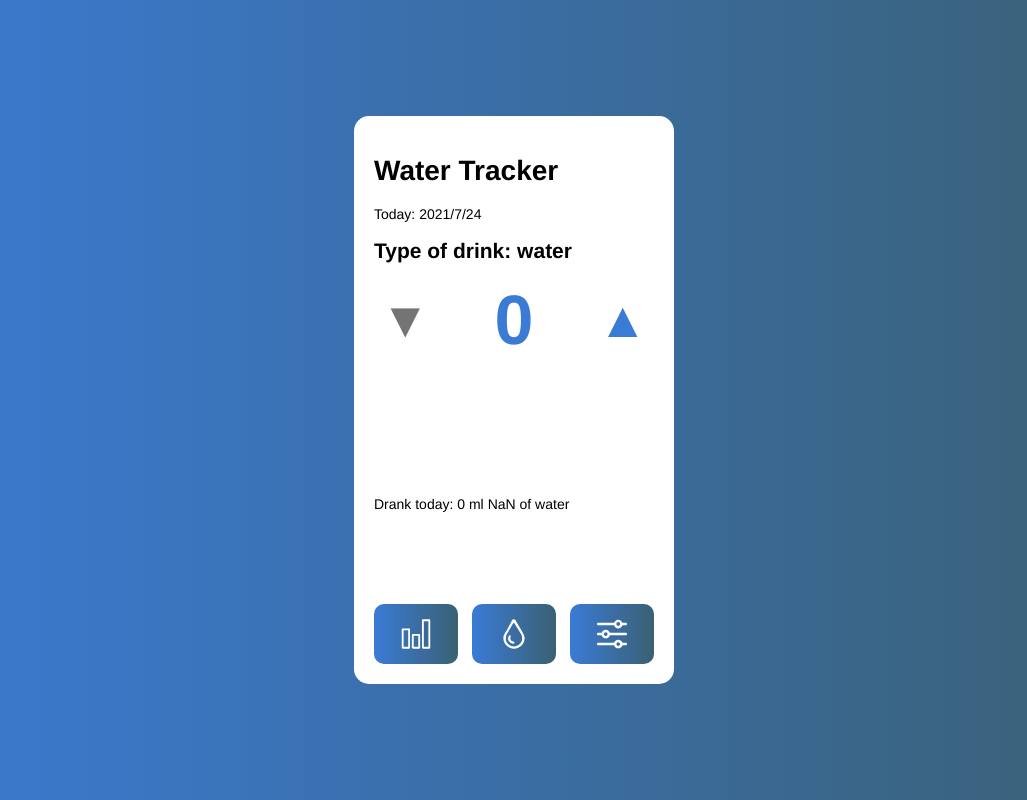
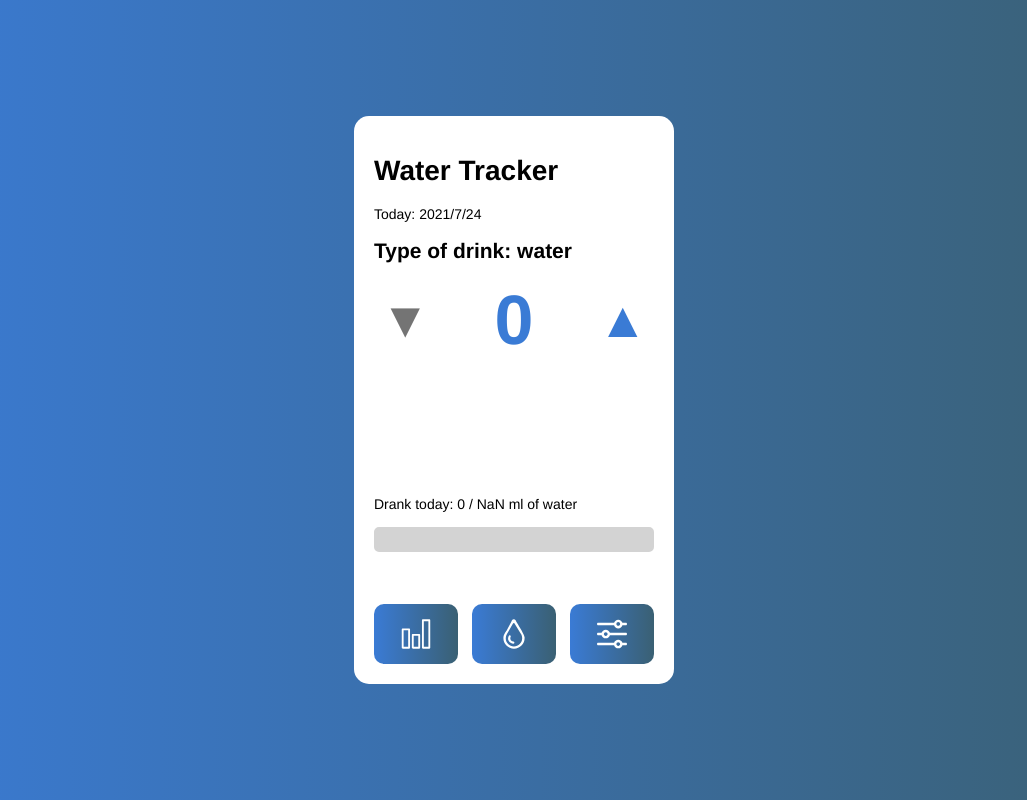
Before and after one commit to dar-g/react-water-tracker, a React (Create React App) app: page /main/tracker in a window 1280 px wide. Shown: the whole page, without its empty margins (126-1153 px from the left). Built offline with nearby package versions, Linux system fonts and the light colour scheme; sample sign-in values are in the browser's storage.

Commit message:
Update: -ProgressBar works

```diff
--- a/src/containers/MainPage/components/ProgressBar/ProgressBar.jsx
+++ b/src/containers/MainPage/components/ProgressBar/ProgressBar.jsx
@@ -5,13 +5,19 @@ function ProgressBar ({
     count
 }) {
     const dailyWaterIntake = UserService.calcRequiredWaterQuantity();
+    const calcDrankPercent = count / dailyWaterIntake * 100;
+    const progressLineWidth = { width: calcDrankPercent+'%' };
+    const normFulfilled = count >= dailyWaterIntake ? { 'border-color': 'limegreen' } : {};
 
     return (
-        <div className={css.progressbar}>
-            <span>Drank today: </span>
-            <span>{count}</span>
-            <span> ml </span>
-            <span>{dailyWaterIntake} of water</span>
+        <div className="progressBarWrapper">
+            <div className={css.progressBarText}>
+                <span>Drank today: </span>
+                <span>{count} / {dailyWaterIntake} ml of water</span>
+            </div>
+            <div className={css.progressBarHolder} style={normFulfilled}>
+                <div className={css.progressBar} style={progressLineWidth} />
+            </div>
         </div>
     );
 }
--- a/src/containers/MainPage/components/ProgressBar/ProgressBar.module.css
+++ b/src/containers/MainPage/components/ProgressBar/ProgressBar.module.css
@@ -1 +1,19 @@
-.progressbar {}
+.progressBarText {
+    margin-bottom: 15px;
+}
+
+.progressBarHolder {
+    height: 25px;
+    background: lightgrey;
+    border: 3px solid lightgrey;
+    border-radius: 5px;
+    overflow-x: hidden;
+}
+
+.progressBar {
+    width: 0;
+    height: 100%;
+    background: linear-gradient(to right, rgb(58, 123, 213), rgb(58, 96, 115));
+    border-radius: 5px;
+    transition: width .3s ease;
+}
--- a/src/containers/MainPage/components/WaterTracker/WaterTracker.jsx
+++ b/src/containers/MainPage/components/WaterTracker/WaterTracker.jsx
@@ -6,10 +6,9 @@ import UserService from "../../../../services/UserService";
 import {useEffect, useState} from "react";
 import ProgressBar from "../ProgressBar/ProgressBar";
 
-// todo: add progress bar
 // todo: User Settings page: add inputs
 // todo: User Statistics charts
-// todo: show average amount of daily water intake if no data on weight, not 0.0
+
 function WaterTracker() {
     const today = getCurrentDay();
 
--- a/src/services/UserService.js
+++ b/src/services/UserService.js
@@ -85,8 +85,10 @@ const UserService = (function () {
     }
 
     function calcRequiredWaterQuantity () {
-        if (userSettings.weight !== '' || userSettings.weight !== 0) {
-            return (userSettings.weight * 0.03).toFixed(1);
+        if (userSettings.weight === '' || userSettings.weight === '0') {
+            return 1500;
+        } else {
+            return (userSettings.weight * 0.03 * 1000).toFixed(1);
         }
     }
 
```
